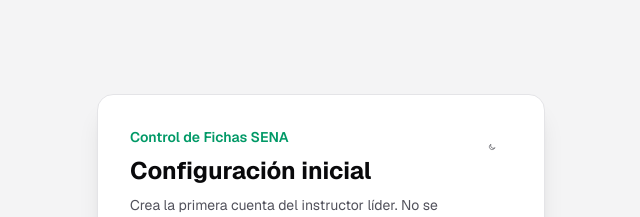
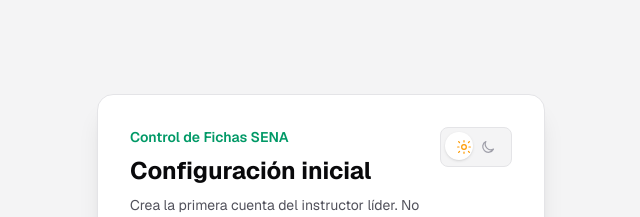
Before and after one commit to JoseAlMunozM/control_fichas_sena, a Next.js app: page /setup in a window 1280 px wide. Shown: the top 217 px of the page, without its empty margins (319-959 px from the left). Built offline with nearby package versions, Linux system fonts and the light colour scheme; no server answers; the database is empty.

Commit message:
style: :art: añadimos estetica menu y boton modos

```diff
--- a/components/layout/icons.tsx
+++ b/components/layout/icons.tsx
@@ -1,6 +1,12 @@
-import type { PropsWithChildren, SVGProps } from "react";
+import type {
+  ComponentType,
+  PropsWithChildren,
+  SVGProps,
+} from "react";
 
-type IconProps = SVGProps<SVGSVGElement>;
+import type { NavigationIconName } from "@/types";
+
+export type IconProps = SVGProps<SVGSVGElement>;
 
 function Icon({
   children,
@@ -67,3 +73,89 @@ export function ChevronRightIcon(props: IconProps) {
     </Icon>
   );
 }
+
+export function HomeIcon(props: IconProps) {
+  return (
+    <Icon {...props}>
+      <path
+        strokeLinecap="round"
+        strokeLinejoin="round"
+        d="m3.5 10.5 8.5-7 8.5 7M5.5 9v10.5h13V9M9.5 19.5v-6h5v6"
+      />
+    </Icon>
+  );
+}
+
+export function DashboardIcon(props: IconProps) {
+  return (
+    <Icon {...props}>
+      <rect x="3.5" y="3.5" width="7" height="7" rx="1.5" />
+      <rect x="13.5" y="3.5" width="7" height="4" rx="1.5" />
+      <rect x="13.5" y="10.5" width="7" height="10" rx="1.5" />
+      <rect x="3.5" y="13.5" width="7" height="7" rx="1.5" />
+    </Icon>
+  );
+}
+
+export function FichasIcon(props: IconProps) {
+  return (
+    <Icon {...props}>
+      <path
+        strokeLinecap="round"
+        strokeLinejoin="round"
+        d="M8 5.5H5.5a2 2 0 0 0-2 2v12h13v-2.5M8 3.5h9.5a2 2 0 0 1 2 2v9h-9a2.5 2.5 0 0 1-2.5-2.5V3.5Z"
+      />
+      <path strokeLinecap="round" d="M11.5 8h4.5M11.5 11.5H16" />
+    </Icon>
+  );
+}
+
+export function ProgramasIcon(props: IconProps) {
+  return (
+    <Icon {...props}>
+      <path
+        strokeLinecap="round"
+        strokeLinejoin="round"
+        d="M4 4.5h6a2 2 0 0 1 2 2v13a2.5 2.5 0 0 0-2.5-2.5H4V4.5Zm16 0h-6a2 2 0 0 0-2 2v13a2.5 2.5 0 0 1 2.5-2.5H20V4.5Z"
+      />
+    </Icon>
+  );
+}
+
+export function InstructoresIcon(props: IconProps) {
+  return (
+    <Icon {...props}>
+      <path
+        strokeLinecap="round"
+        strokeLinejoin="round"
+        d="M15.5 19.5v-1.25A3.25 3.25 0 0 0 12.25 15h-5.5a3.25 3.25 0 0 0-3.25 3.25v1.25M9.5 11.5a3.5 3.5 0 1 0 0-7 3.5 3.5 0 0 0 0 7ZM16 11.5a3.5 3.5 0 0 0 0-7M17 15a3.25 3.25 0 0 1 3.5 3.25v1.25"
+      />
+    </Icon>
+  );
+}
+
+export function ProrrogasIcon(props: IconProps) {
+  return (
+    <Icon {...props}>
+      <path
+        strokeLinecap="round"
+        strokeLinejoin="round"
+        d="M7 3.5v3M17 3.5v3M4 9h16M5.5 5h13A1.5 1.5 0 0 1 20 6.5v13H4v-13A1.5 1.5 0 0 1 5.5 5Z"
+      />
+      <path
+        strokeLinecap="round"
+        strokeLinejoin="round"
+        d="M15.5 13.5a3 3 0 1 0 .25 4M15.5 13.5V16h-2.25"
+      />
+    </Icon>
+  );
+}
+
+export const NAVIGATION_ICONS = {
+  home: HomeIcon,
+  dashboard: DashboardIcon,
+  fichas: FichasIcon,
+  programas: ProgramasIcon,
+  instructores: InstructoresIcon,
+  prorrogas: ProrrogasIcon,
+} satisfies Record<NavigationIconName, ComponentType<IconProps>>;
--- a/components/layout/sidebar.tsx
+++ b/components/layout/sidebar.tsx
@@ -8,7 +8,7 @@ import type { NavigationMenu } from "@/types";
 import { Button } from "@/components/ui";
 import { cn, matchesRoute } from "@/utils";
 
-import { CloseIcon } from "./icons";
+import { CloseIcon, NAVIGATION_ICONS } from "./icons";
 
 export interface SidebarProps {
   isOpen: boolean;
@@ -76,6 +76,9 @@ export function Sidebar({
               <ul className="space-y-1">
                 {menu.items.map((item) => {
                   const isActive = matchesRoute(pathname, item);
+                  const NavigationIcon = item.navigation?.icon
+                    ? NAVIGATION_ICONS[item.navigation.icon]
+                    : null;
 
                   return (
                     <li key={item.path}>
@@ -90,15 +93,16 @@ export function Sidebar({
                         href={item.path}
                         onClick={onClose}
                       >
-                        <span
-                          aria-hidden="true"
-                          className={cn(
-                            "size-2 rounded-full",
-                            isActive
-                              ? "bg-emerald-600 dark:bg-emerald-400"
-                              : "bg-zinc-300 dark:bg-zinc-700",
-                          )}
-                        />
+                        {NavigationIcon ? (
+                          <NavigationIcon
+                            className={cn(
+                              "size-5 shrink-0",
+                              isActive
+                                ? "text-emerald-600 dark:text-emerald-400"
+                                : "text-zinc-400 dark:text-zinc-500",
+                            )}
+                          />
+                        ) : null}
                         {item.label}
                       </Link>
                     </li>
--- a/components/layout/theme-toggle.tsx
+++ b/components/layout/theme-toggle.tsx
@@ -18,13 +18,18 @@ export function ThemeToggle() {
   return (
     <Button
       aria-label="Cambiar tema de color"
-      className="size-10 px-0 dark:text-zinc-200 dark:hover:bg-zinc-800"
+      className="relative h-9 w-[4.5rem] rounded-full border border-zinc-200 bg-zinc-100 p-1 hover:bg-zinc-100 dark:border-zinc-700 dark:bg-zinc-900 dark:hover:bg-zinc-900"
       onClick={toggleTheme}
-      title="Cambiar tema de color"
+      title="Cambiar entre modo claro y oscuro"
       variant="ghost"
     >
-      <MoonIcon className="size-5 dark:hidden" />
-      <SunIcon className="hidden size-5 dark:block" />
+      <span className="absolute left-1 top-1 size-7 rounded-full bg-white shadow-sm transition-transform duration-200 dark:translate-x-8 dark:bg-zinc-700" />
+      <span className="relative z-10 grid size-7 place-items-center text-amber-500 transition-colors dark:text-zinc-500">
+        <SunIcon className="size-4" />
+      </span>
+      <span className="relative z-10 grid size-7 place-items-center text-zinc-400 transition-colors dark:text-sky-300">
+        <MoonIcon className="size-4" />
+      </span>
     </Button>
   );
 }
--- a/constants/navigation.ts
+++ b/constants/navigation.ts
@@ -37,6 +37,7 @@ export const ROUTE_CONFIG = [
     navigation: {
       menuId: "general",
       order: 1,
+      icon: "home",
     },
   },
   {
@@ -58,6 +59,7 @@ export const ROUTE_CONFIG = [
     navigation: {
       menuId: "general",
       order: 2,
+      icon: "dashboard",
     },
   },
   {
@@ -67,6 +69,7 @@ export const ROUTE_CONFIG = [
     navigation: {
       menuId: "academic",
       order: 1,
+      icon: "fichas",
     },
   },
   {
@@ -76,6 +79,7 @@ export const ROUTE_CONFIG = [
     navigation: {
       menuId: "academic",
       order: 2,
+      icon: "programas",
     },
   },
   {
@@ -85,6 +89,7 @@ export const ROUTE_CONFIG = [
     navigation: {
       menuId: "people",
       order: 1,
+      icon: "instructores",
     },
   },
   {
@@ -94,6 +99,7 @@ export const ROUTE_CONFIG = [
     navigation: {
       menuId: "tracking",
       order: 1,
+      icon: "prorrogas",
     },
   },
 ] as const satisfies readonly AppRouteConfig[];
--- a/types/navigation.ts
+++ b/types/navigation.ts
@@ -2,9 +2,18 @@ import type { UserRole } from "./auth";
 
 export type RouteAccess = "public" | "authenticated";
 
+export type NavigationIconName =
+  | "home"
+  | "dashboard"
+  | "fichas"
+  | "programas"
+  | "instructores"
+  | "prorrogas";
+
 export interface NavigationMetadata {
   menuId: string;
   order: number;
+  icon?: NavigationIconName;
 }
 
 export interface AppRouteConfig {
```
